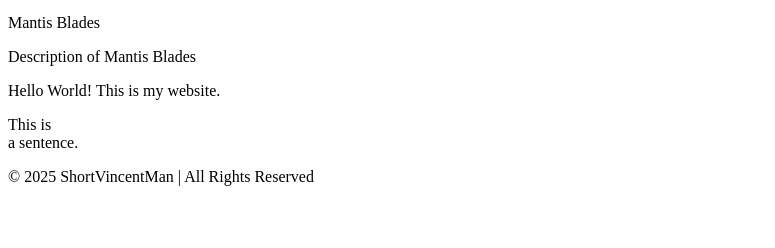
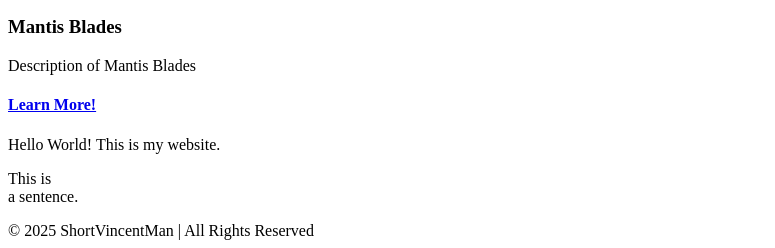
Before and after one commit to ShortVincentMan/ShortVincentMan.github.io, a plain HTML site: page portfolio.html in a window 1280 px wide. Shown: the part 755-1003 px from the top of the page, without its empty margins (0-775 px from the left). Before the commit the page ends 949 px from the top, so only its background shows below. Drawn offline with Linux system fonts and the light colour scheme.

Commit message:
feat:Added learn more to portfolio with hyperlink

```diff
--- a/portfolio.html
+++ b/portfolio.html
@@ -23,8 +23,13 @@
                     <img src="mantisblades.jpeg" alt="Picture of Cyberpunk Mantis Blades" width=712 height=512>
                 </a>
                 <div class="project-details">
-                    <p class="project-name">Mantis Blades</p>
+                    <h3><p class="project-name">Mantis Blades</p></h3>
                     <p class="project-description">Description of Mantis Blades</p>
+                    <div class="project-details">
+                        <a href="index.html">
+                            <h4>Learn More!</h4>
+                        </a>
+                    </div>
                 </div>
             </div>
            <p>Hello World! This is my website.</p>
```
